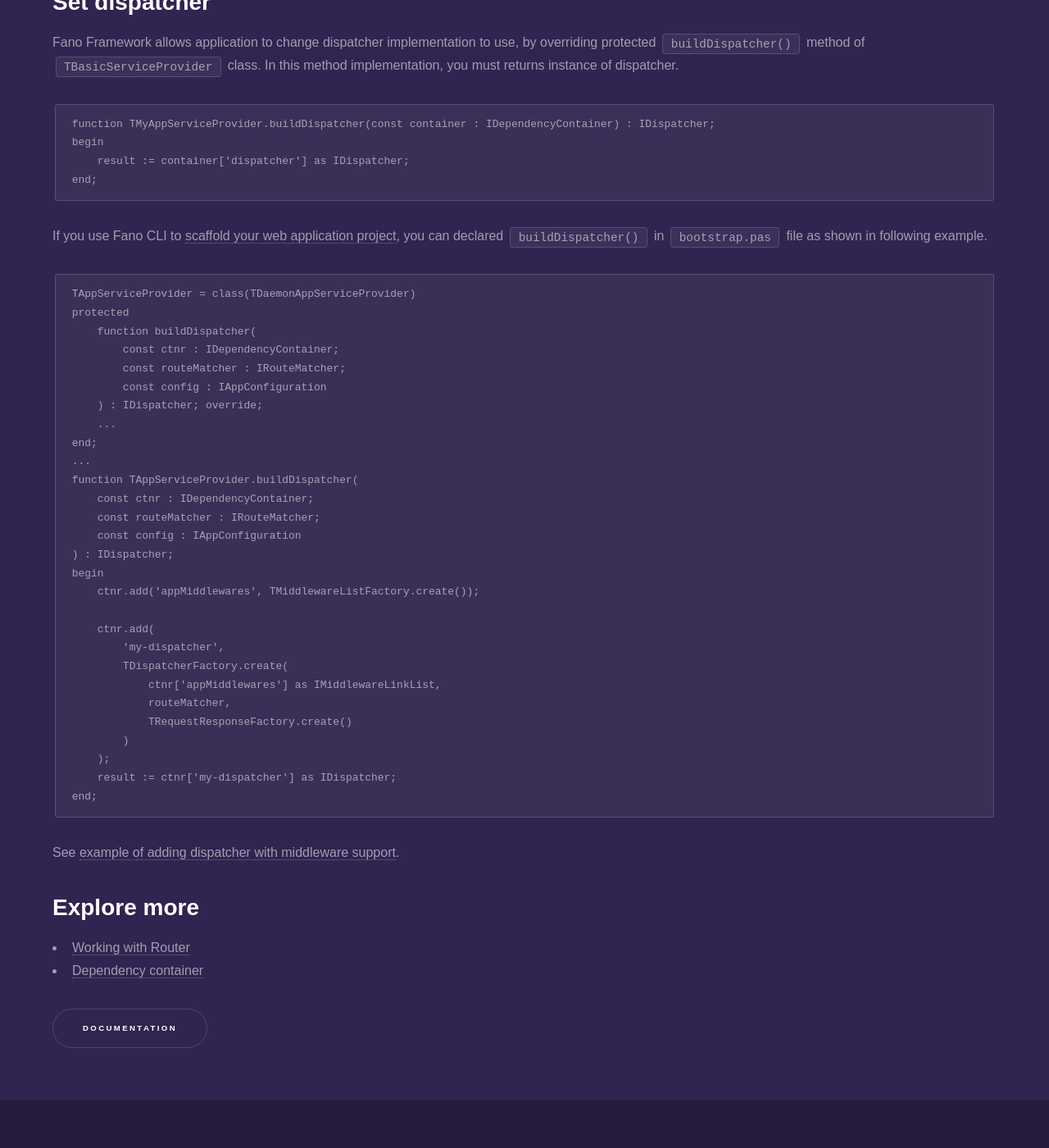
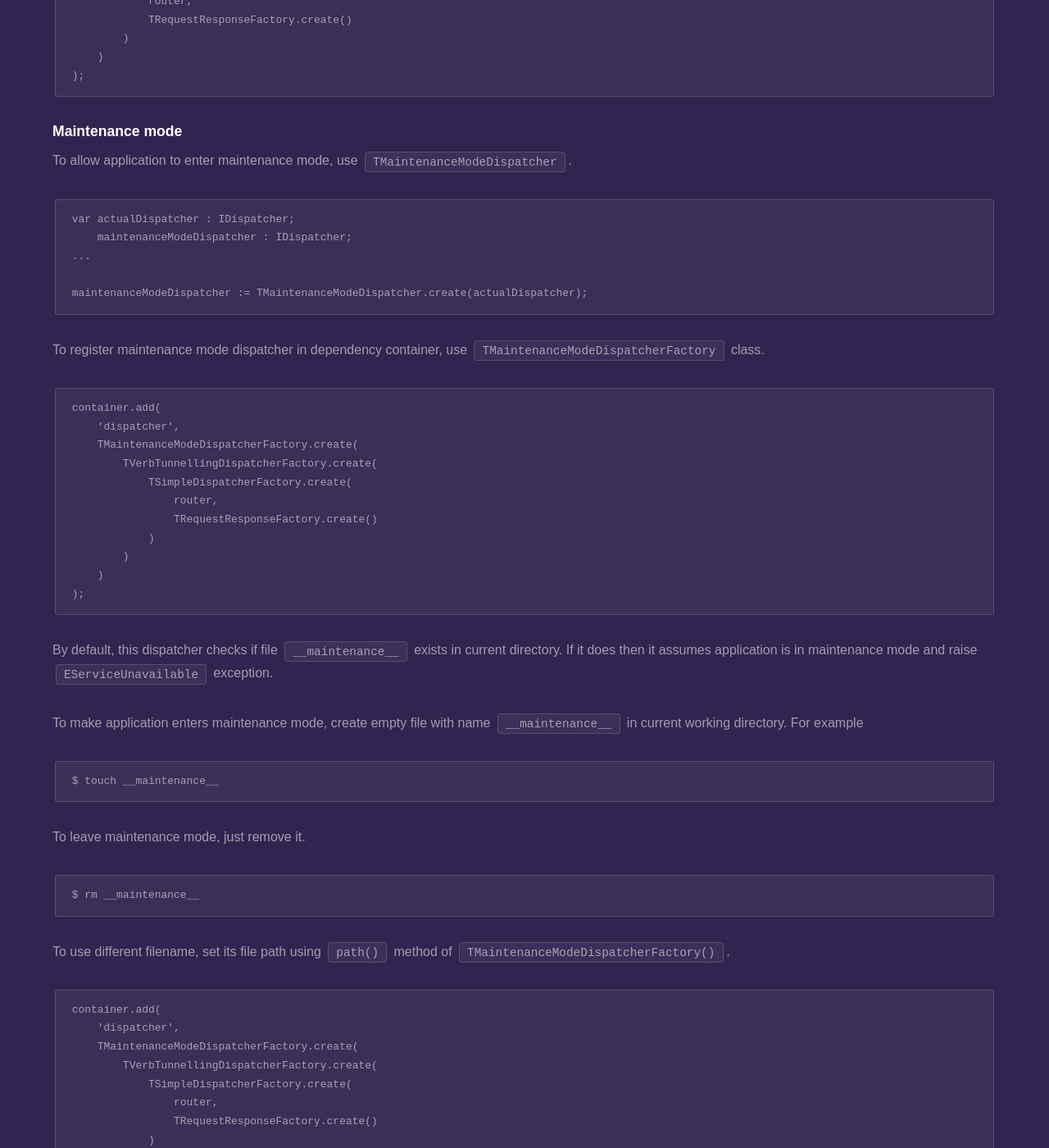
Before and after one commit to fanoframework/fanoframework.github.io, a Jekyll site: the page built from dispatcher/index.md, in a window 1280 px wide and 1400 px high, scrolled down 2924 px. Shown: the whole window at 82% size. Built offline with Jekyll 4.4.1, drawn with Linux system fonts in a browser that asks for light colours; our own code applies the rules of GitHub Pages for plain Markdown files; some of the changed text lies outside the part shown.

Commit message:
add documentation about maintenance mode

````diff
--- a/dispatcher/index.md
+++ b/dispatcher/index.md
@@ -35,13 +35,15 @@
 
 ## Built-in Dispatcher implementation
 
-Fano Framework comes with two dispatcher implementation, `TSimpleDispatcher` and
-`TDispatcher` class.
+Fano Framework comes with several dispatcher implementations.
 
-`TSimpleDispatcher` is light-weight dispatcher that does not offer middleware layer
-while the latter supports middleware.
-
-`TVerbTunnellingDispatcher` is decorator dispatcher that allows web application to serve request through [HTTP verb tunnelling](/security/http-verb-tunnelling).
+- `TSimpleDispatcher` is light-weight dispatcher that does not offer middleware layer.
+- `TXSimpleDispatcher` is similar to `TSimpleDispatcher` with capability to decorate request, response and CGI environment. This is provided, for example, to [allow HTTP override]((/security/http-verb-tunnelling)) `_method` parameter.
+- `TDispatcher` is dispatcher that supports middleware.
+- `TXDispatcher` is similar to `TDispatcher` with capability like `TXSimpleDispatcher`.
+- `TMwExecDispatcher` is similar to `TXDispatcher` except it makes sure global middlewares are always executed although route does not exist or method verb is not allowed.
+- `TMaintenanceModeDispatcher` is decorater dispatcher that makes application enters maintenance mode when a special file exists.
+- `TVerbTunnellingDispatcher` is decorator dispatcher that allows web application to serve request through [HTTP verb tunnelling](/security/http-verb-tunnelling).
 
 ## Creating dispatcher
 If you use [Fano CLI](https://github.com/fanoframework/fano-cli) to [scaffold your web application project](/scaffolding-with-fano-cli), you can skip this as Fano CLI creates dispatcher instance for you.
@@ -106,6 +108,65 @@
     )
 );
 ```
+
+### Maintenance mode
+
+To allow application to enter maintenance mode, use `TMaintenanceModeDispatcher`.
+```
+var actualDispatcher : IDispatcher;
+    maintenanceModeDispatcher : IDispatcher;
+...
+
+maintenanceModeDispatcher := TMaintenanceModeDispatcher.create(actualDispatcher);
+```
+
+To register maintenance mode dispatcher in dependency container, use
+`TMaintenanceModeDispatcherFactory` class.
+
+```
+container.add(
+    'dispatcher',
+    TMaintenanceModeDispatcherFactory.create(
+        TVerbTunnellingDispatcherFactory.create(
+            TSimpleDispatcherFactory.create(
+                router,
+                TRequestResponseFactory.create()
+            )
+        )
+    )
+);
+```
+
+By default, this dispatcher checks if file `__maintenance__` exists in current
+directory. If it does then it assumes application is in maintenance mode and
+raise `EServiceUnavailable` exception.
+
+To make application enters maintenance mode, create empty file with name
+`__maintenance__` in current working directory.  For example
+
+```
+$ touch __maintenance__
+```
+To leave maintenance mode, just remove it.
+```
+$ rm __maintenance__
+```
+
+To use different filename, set its file path using `path()` method of `TMaintenanceModeDispatcherFactory()`.
+
+```
+container.add(
+    'dispatcher',
+    TMaintenanceModeDispatcherFactory.create(
+        TVerbTunnellingDispatcherFactory.create(
+            TSimpleDispatcherFactory.create(
+                router,
+                TRequestResponseFactory.create()
+            )
+        )
+    ).path('/home/example/maintenance')
+);
+```
 ## <a name="set-dispatcher"></a> Set dispatcher
 
 Fano Framework allows application to change dispatcher implementation to use, by
````
